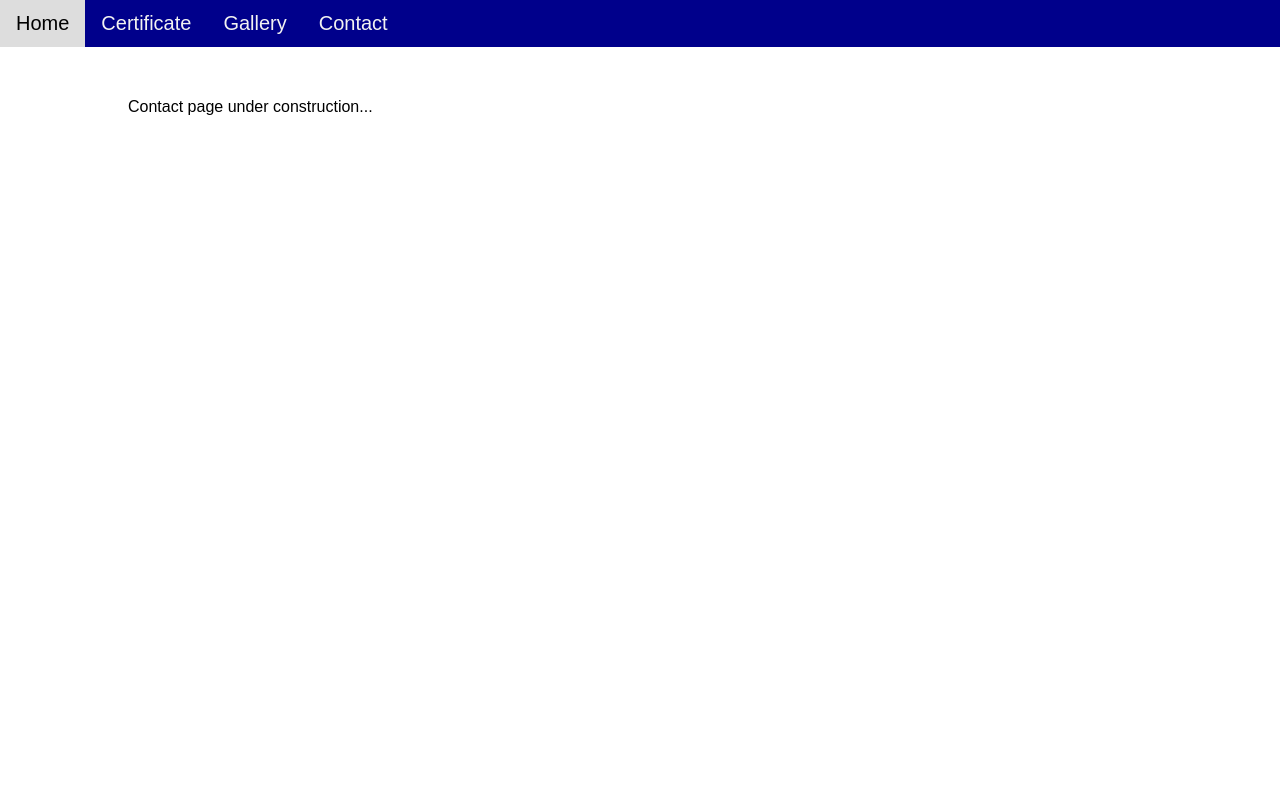
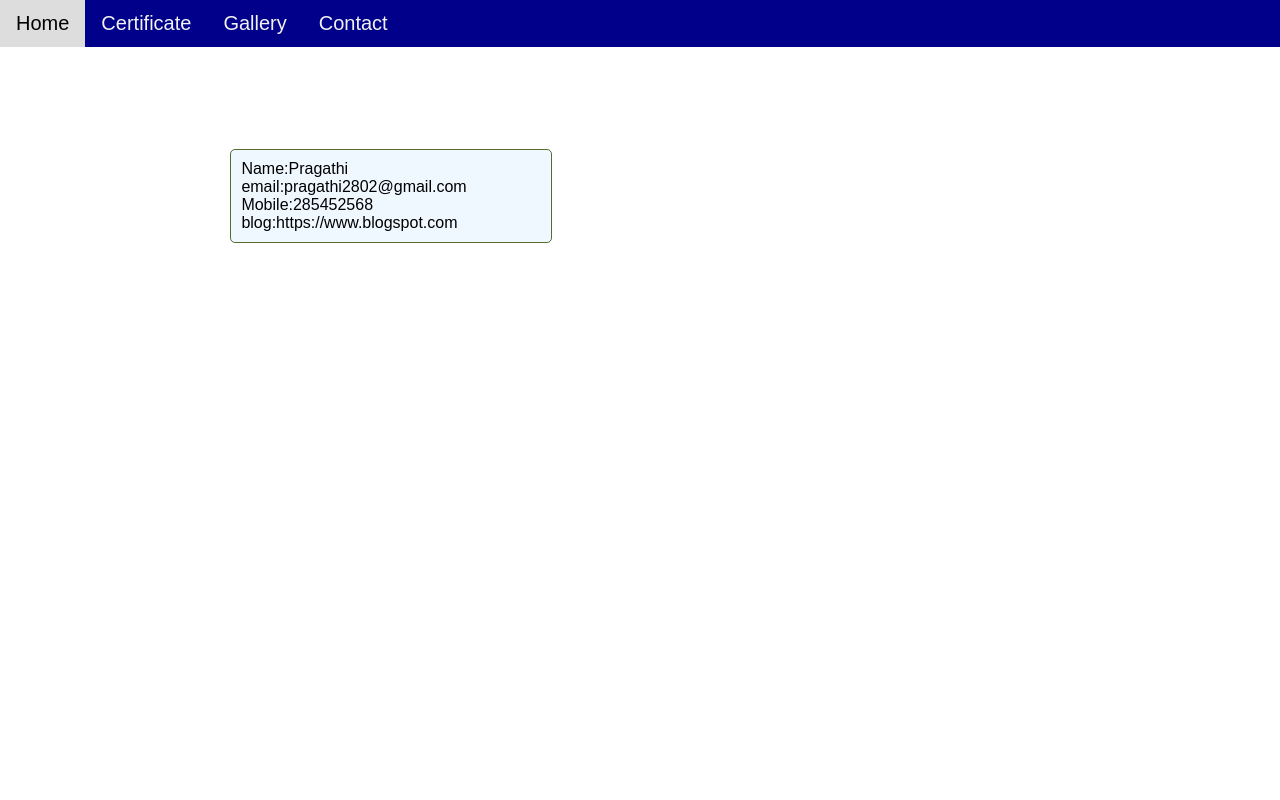
Before and after one commit to pragathi2802/myblog, a plain HTML site: page contact.html in a window 1280 px wide. Shown: the top 800 px of the page. Drawn offline with Linux system fonts and the light colour scheme.

Commit message:
added information to contacts page

```diff
--- a/contact.html
+++ b/contact.html
@@ -24,12 +24,14 @@
 
    <!--Body content-->
        <div class="content">
+   <div class="ccard">
+       Name:Pragathi<br/>
+       email:pragathi2802@gmail.com<br/>
+       Mobile:285452568<br/>
+       blog:https://www.blogspot.com
 
-     <p>
-   Contact page under construction...
 
-    </p>
-
+           </div>
 
         </div>
 
--- a/css/main.css
+++ b/css/main.css
@@ -67,3 +67,15 @@ div.desc{
     text-align:center;
 
 }
+
+
+div.ccard{
+    margin:10% 10% 10% 10%;
+    padding: 10px 10px 10px 10px;
+    width:300px;
+    height:8s0px;
+    border:1px solid darkblue;
+    border-radius: 5px;
+    background-color:aliceblue;
+    border-color: darkolivegreen;
+}
```
